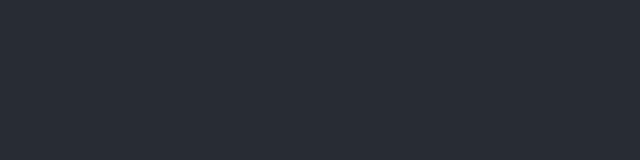
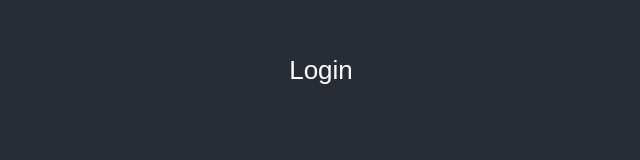
Before and after one commit to 2021MT93515/web-login, a React (Create React App) app: page / in a window 1280 px wide. Shown: the part 330-490 px from the top of the page, without its empty margins (319-959 px from the left). Built offline with nearby package versions, Linux system fonts and the light colour scheme.

Commit message:
Update App.js
updated header

```diff
--- a/src/App.js
+++ b/src/App.js
@@ -5,7 +5,9 @@
   return (
     <div className="App">
       <header className="App-header">
-
+        <p>
+          Login
+        </p>
       </header>
       <div>
         <label for="uname"><b>Username</b></label>
```
